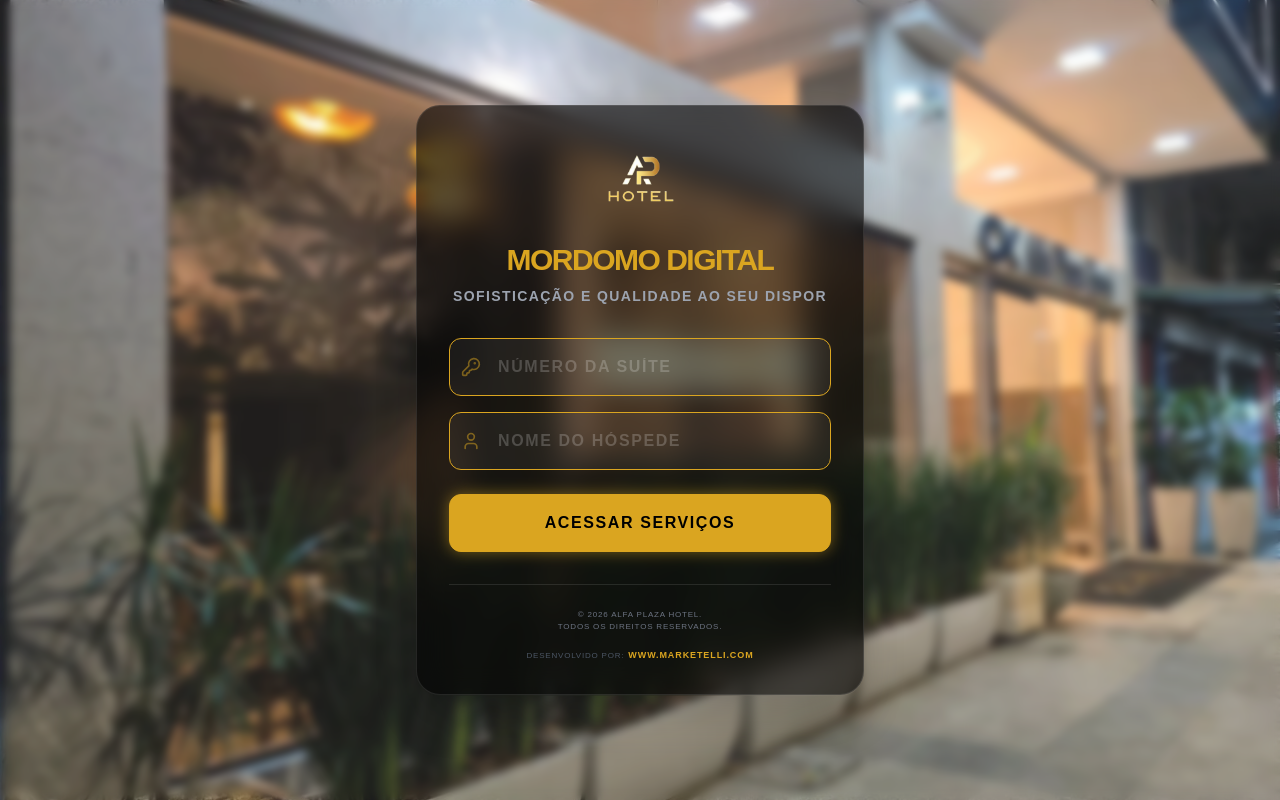
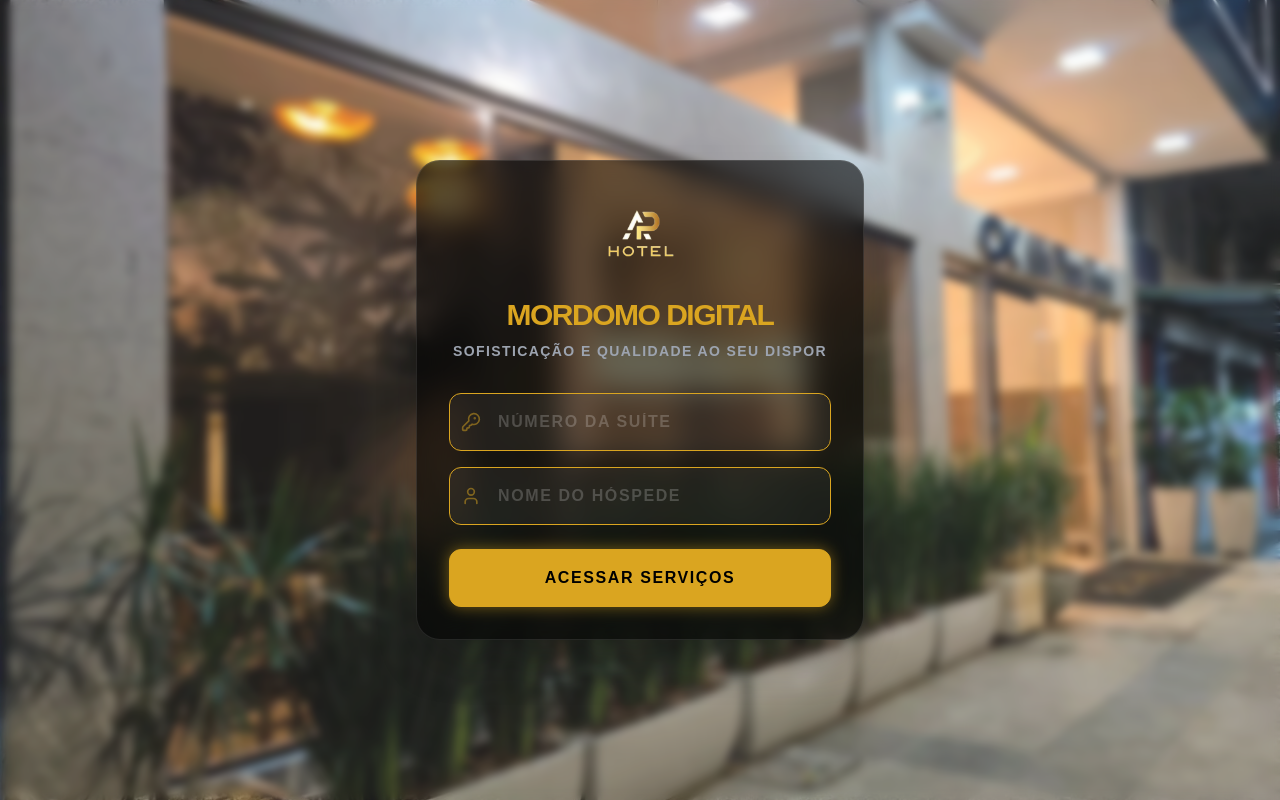
Before and after one commit to vanharelli/MordomoDigital, a React (Vite) app: page /login in a window 1280 px wide. Built offline with nearby package versions, Linux system fonts and the light colour scheme; no server answers; a web font is replaced by a local one; what mapbox-gl would draw is missing.

Commit message:
fix: tela inicial sem scroll e sem avisos no rodapé

```diff
--- a/src/screens/LoginScreen.tsx
+++ b/src/screens/LoginScreen.tsx
@@ -39,7 +39,7 @@ const LoginScreen: React.FC = () => {
       {/* Glassmorphism Overlay Layer */}
       <div className="absolute inset-0 bg-white/10 backdrop-blur-[5px] z-10" />
 
-      <div className="w-full max-w-md relative z-20 bg-black/60 backdrop-blur-[15px] border border-white/10 rounded-3xl p-6 md:p-8 shadow-2xl max-h-[90vh] overflow-y-auto scrollbar-hide">
+      <div className="w-full max-w-md relative z-20 bg-black/60 backdrop-blur-[15px] border border-white/10 rounded-3xl p-6 md:p-8 shadow-2xl">
         <div className="text-center space-y-2 mb-6 md:mb-8 flex flex-col items-center">
           <img src="/logo1.png" alt="Alfa Plaza Logo" className="h-16 md:h-20 w-auto mb-4 object-contain" />
           <h1 className="text-2xl md:text-3xl font-bold tracking-tighter text-gold uppercase">Mordomo Digital</h1>
@@ -86,23 +86,6 @@ const LoginScreen: React.FC = () => {
             Acessar Serviços
           </button>
         </form>
-
-        <div className="mt-8 pt-6 border-t border-white/10 flex flex-col items-center space-y-4">
-          <p className="text-[8px] text-gray-500 uppercase tracking-widest text-center">
-            © {new Date().getFullYear()} Alfa Plaza Hotel. <br/> Todos os direitos reservados.
-          </p>
-          <div className="flex items-center gap-1">
-            <span className="text-[8px] text-gray-600 uppercase tracking-widest">Desenvolvido por:</span>
-            <a
-              href="https://www.marketelli.com"
-              target="_blank"
-              rel="noopener noreferrer"
-              className="text-[9px] font-bold text-gold hover:text-white transition-colors tracking-widest"
-            >
-              WWW.MARKETELLI.COM
-            </a>
-          </div>
-        </div>
       </div>
     </div>
   );
```
